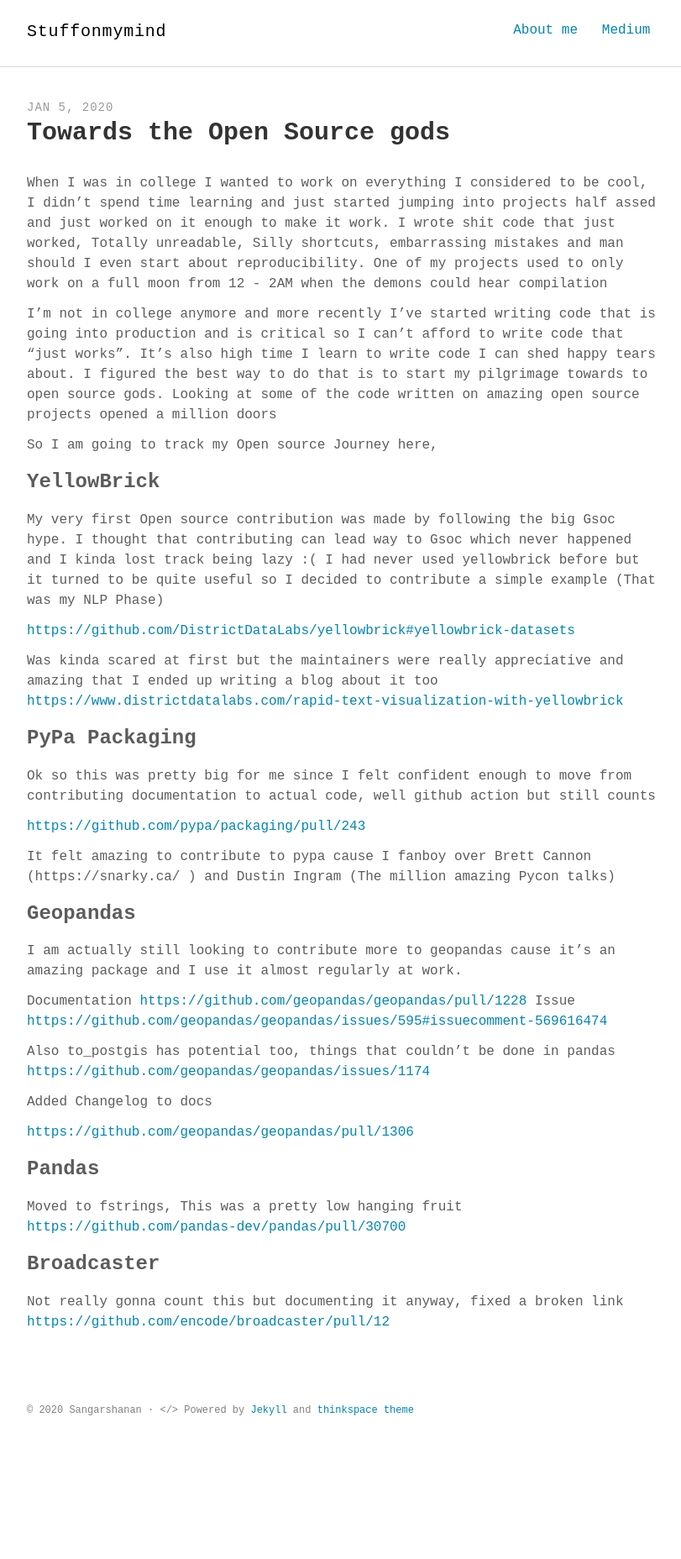
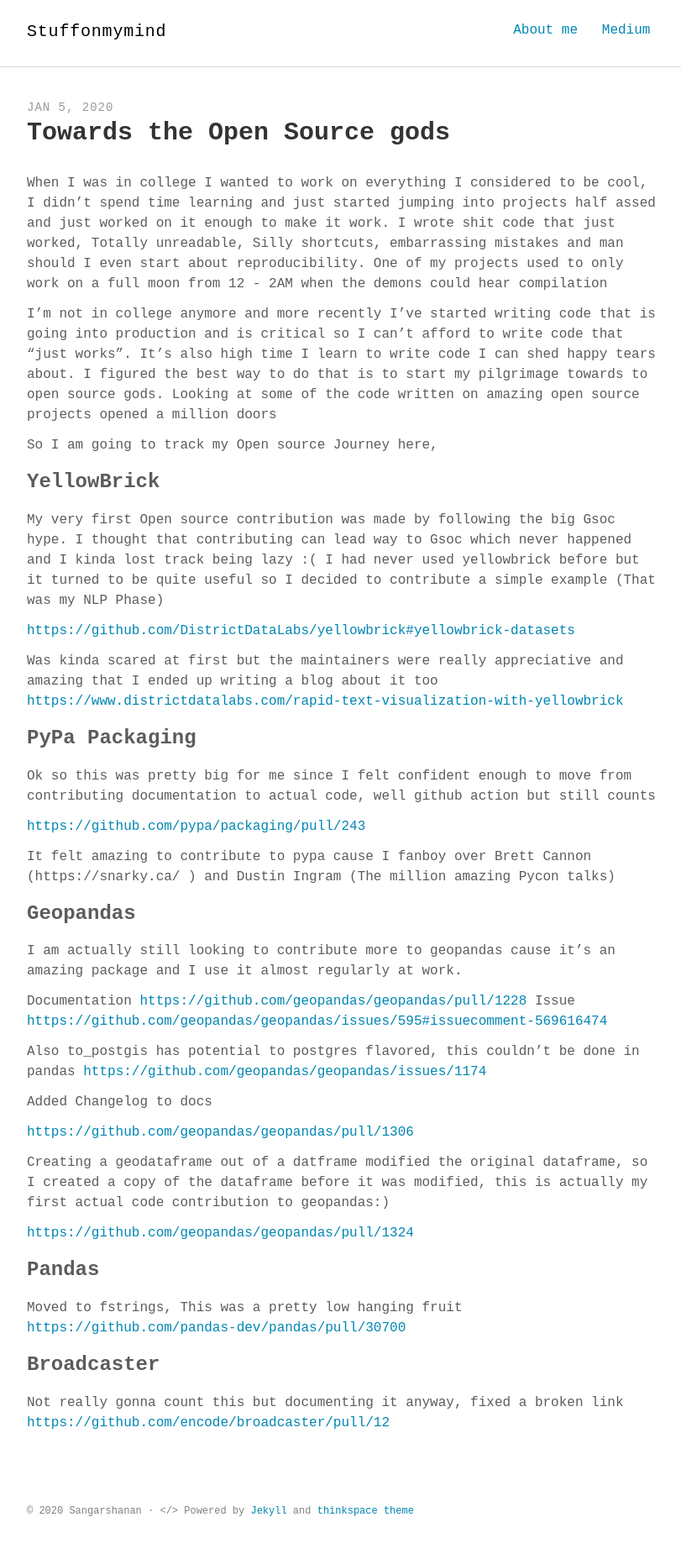
Before and after one commit to Sangarshanan/sangarshanan.github.io, a Jekyll site: the page built from _posts/2020-01-05-towards-the-opensource-gods.md, in a window 1280 px wide. Shown: the whole page at 84% size, without its empty margins (232-1043 px from the left). Built offline with Jekyll 4.4.1, drawn with Linux system fonts in a browser that asks for light colours; some web fonts are replaced; before the commit the page ends 1736 px from its top, so only the background shows below that.

Commit message:
Add more OS contributions

```diff
--- a/_posts/2020-01-05-towards-the-opensource-gods.md
+++ b/_posts/2020-01-05-towards-the-opensource-gods.md
@@ -38,11 +38,15 @@
 Documentation <https://github.com/geopandas/geopandas/pull/1228>
 Issue <https://github.com/geopandas/geopandas/issues/595#issuecomment-569616474>
 
-Also to_postgis has potential too, things that couldn't be done in pandas <https://github.com/geopandas/geopandas/issues/1174>
+Also to_postgis has potential to postgres flavored, this couldn't be done in pandas <https://github.com/geopandas/geopandas/issues/1174>
 
 Added Changelog to docs
 
 <https://github.com/geopandas/geopandas/pull/1306>
+
+Creating a geodataframe out of a datframe modified the original dataframe, so I created a copy of the dataframe before it was modified, this is actually my first actual code contribution to geopandas:)
+
+<https://github.com/geopandas/geopandas/pull/1324>
 
 ### Pandas
 
```
